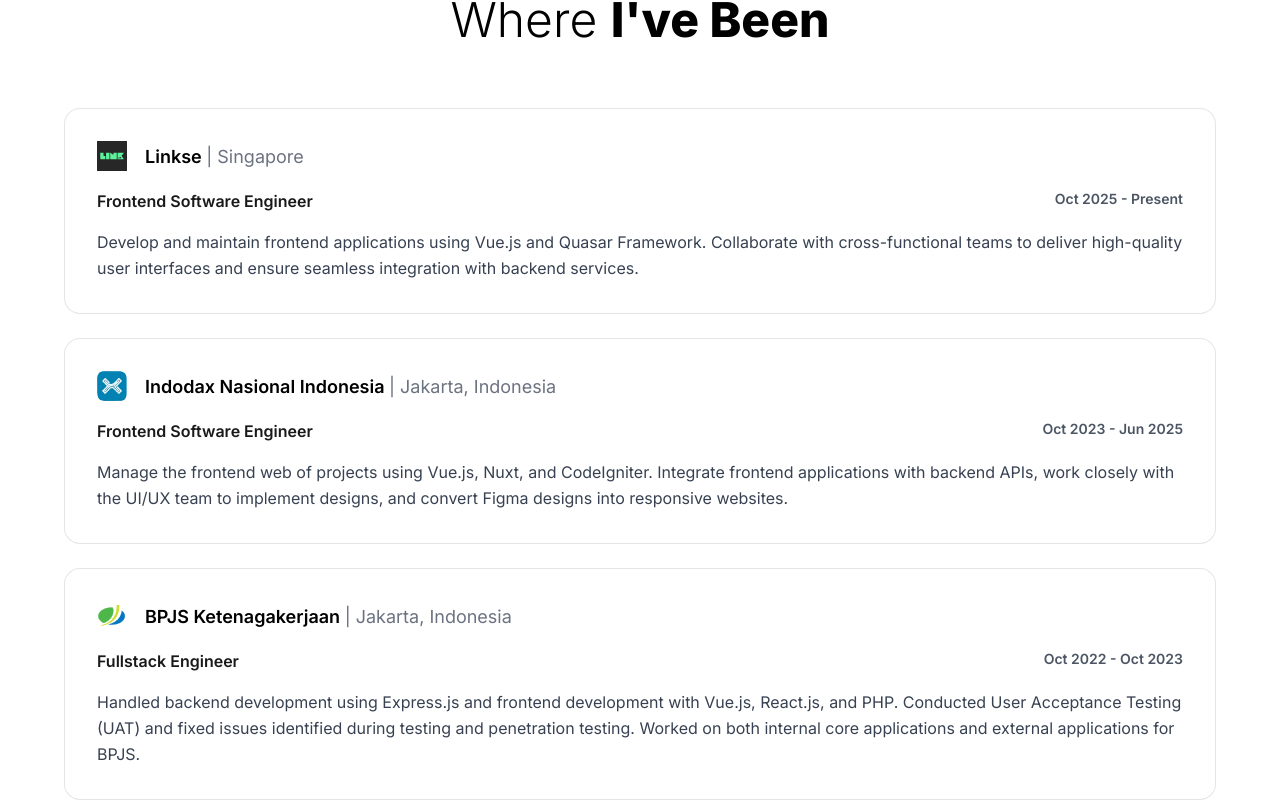
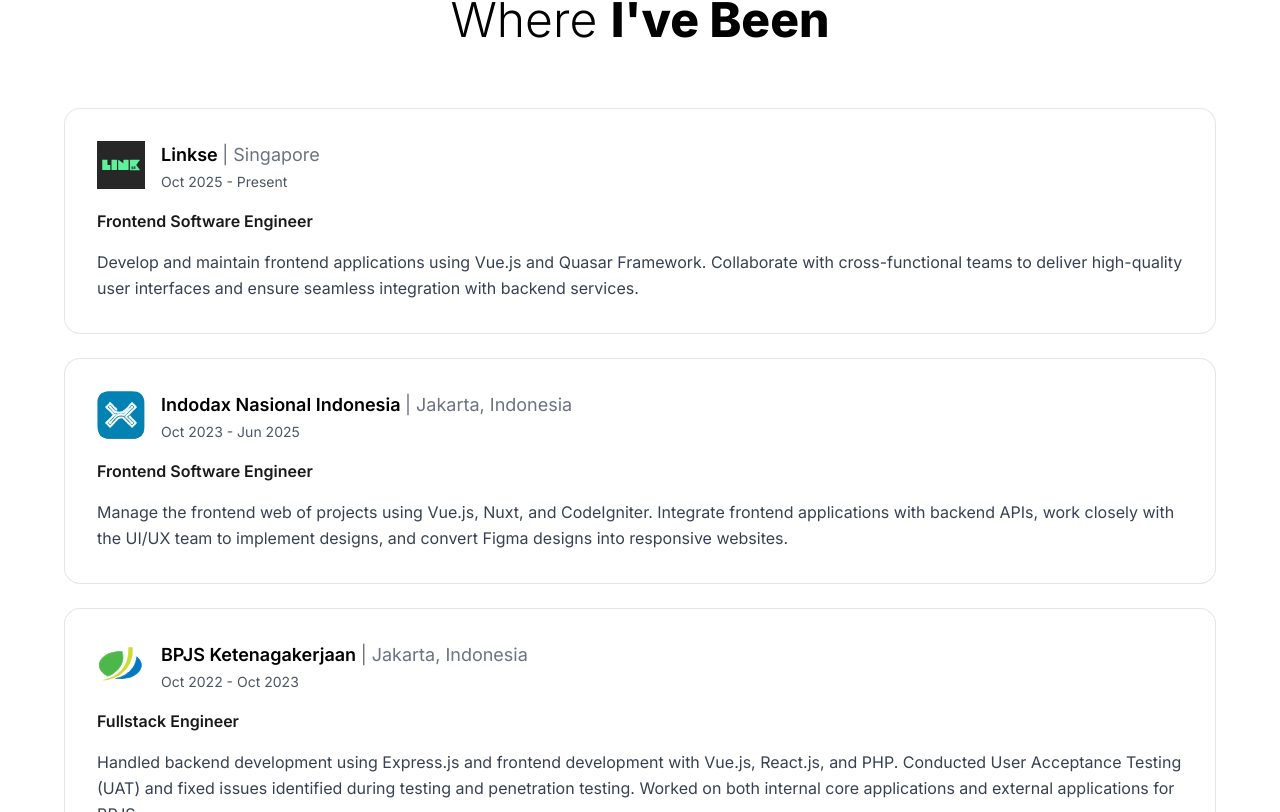
Before and after one commit to georgiusricky/georgiusricky.github.io, a Next.js app: page / in a window 1280 px wide. Shown: the part 1988-2800 px from the top of the page. Built offline with nearby package versions, Linux system fonts and the light colour scheme.

Commit message:
upd: logo size experience

```diff
--- a/app/components/Experience.tsx
+++ b/app/components/Experience.tsx
@@ -22,28 +22,30 @@ export default function Experience() {
               >
                 <div className="flex flex-col gap-4">
                   <div className="flex flex-col sm:flex-row sm:justify-between sm:items-start gap-4 sm:gap-0">
-                    <div className="flex items-center gap-4">
-                      <div className="w-8 h-8 relative">
+                    <div className="flex items-start gap-4">
+                      <div className="w-16 h-16 md:w-12 md:h-12 relative flex-shrink-0">
                         <Image
                           src={exp.logo}
                           alt={`${exp.company} logo`}
-                          width={30}
-                          height={30}
-                          sizes="32px"
+                          fill
+                          sizes="(min-width: 768px) 48px, 64px"
                           className="object-contain"
                         />
                       </div>
-                      <h2 className="text-md md:text-lg font-semibold text-white dark:text-black">
-                        {exp.company} <span className="font-normal text-gray-400 dark:text-gray-500">| {exp.location}</span>
-                      </h2>
+                      <div>
+                        <h2 className="text-md md:text-lg font-semibold text-white dark:text-black">
+                          {exp.company} <span className="hidden md:inline font-normal text-gray-400 dark:text-gray-500">| {exp.location}</span>
+                          <span className="block md:hidden font-normal text-gray-400 dark:text-gray-500 text-sm">{exp.location}</span>
+                        </h2>
+                        <span className="text-gray-300 dark:text-gray-600 text-sm">
+                          {exp.period.start} - {exp.period.end}
+                        </span>
+                      </div>
                     </div>
 
                   </div>
-                  <div className="text-md font-semibold flex flex-col-reverse md:flex-row justify-between text-white/90 dark:text-black/90">
-                      <span>{exp.title}</span>
-                      <span className="text-gray-300 dark:text-gray-600 text-sm md:mt-0 mt-[-15px] pb-2 md:pb-0 pl-12">
-                        {exp.period.start} - {exp.period.end}
-                    </span>
+                  <div className="text-md font-semibold text-white/90 dark:text-black/90">
+                    <span>{exp.title}</span>
                   </div>
                   <p className="text-gray-300 dark:text-gray-700 leading-relaxed text-base">
                     {exp.description}
```
